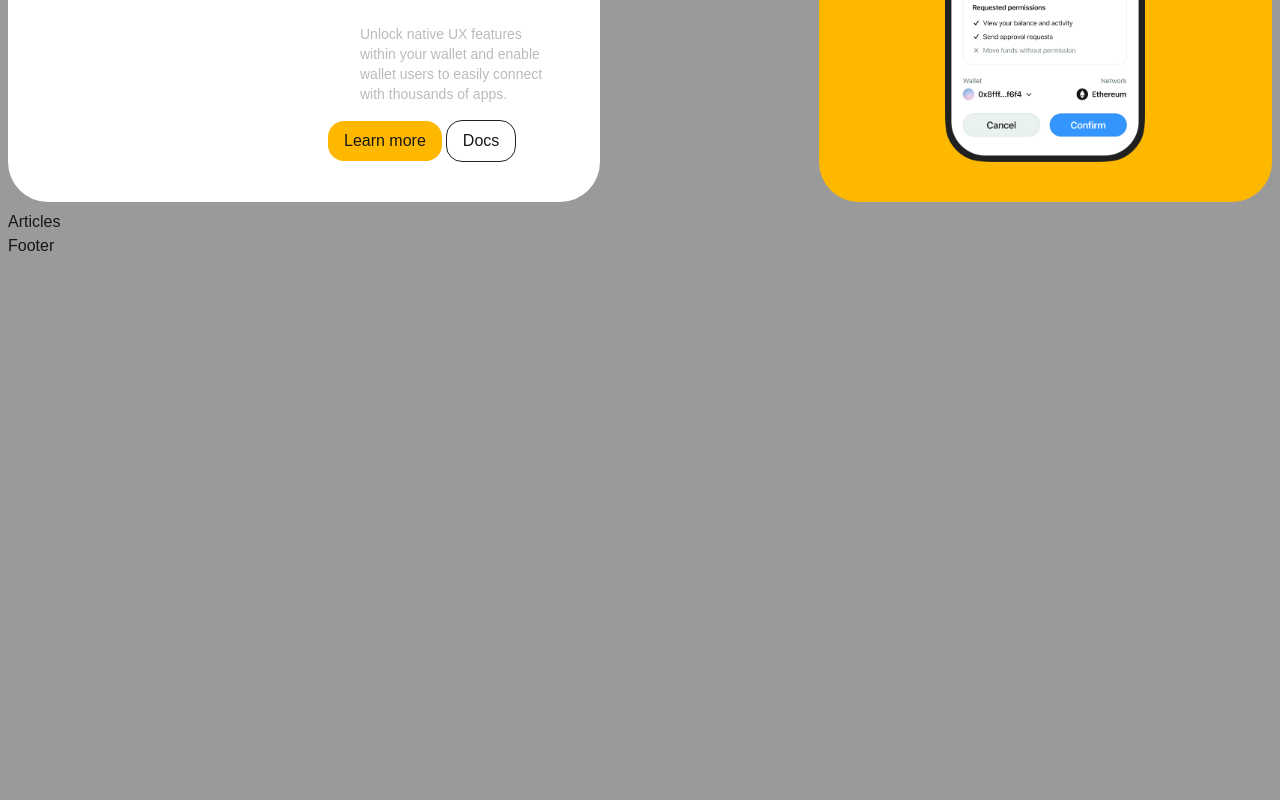
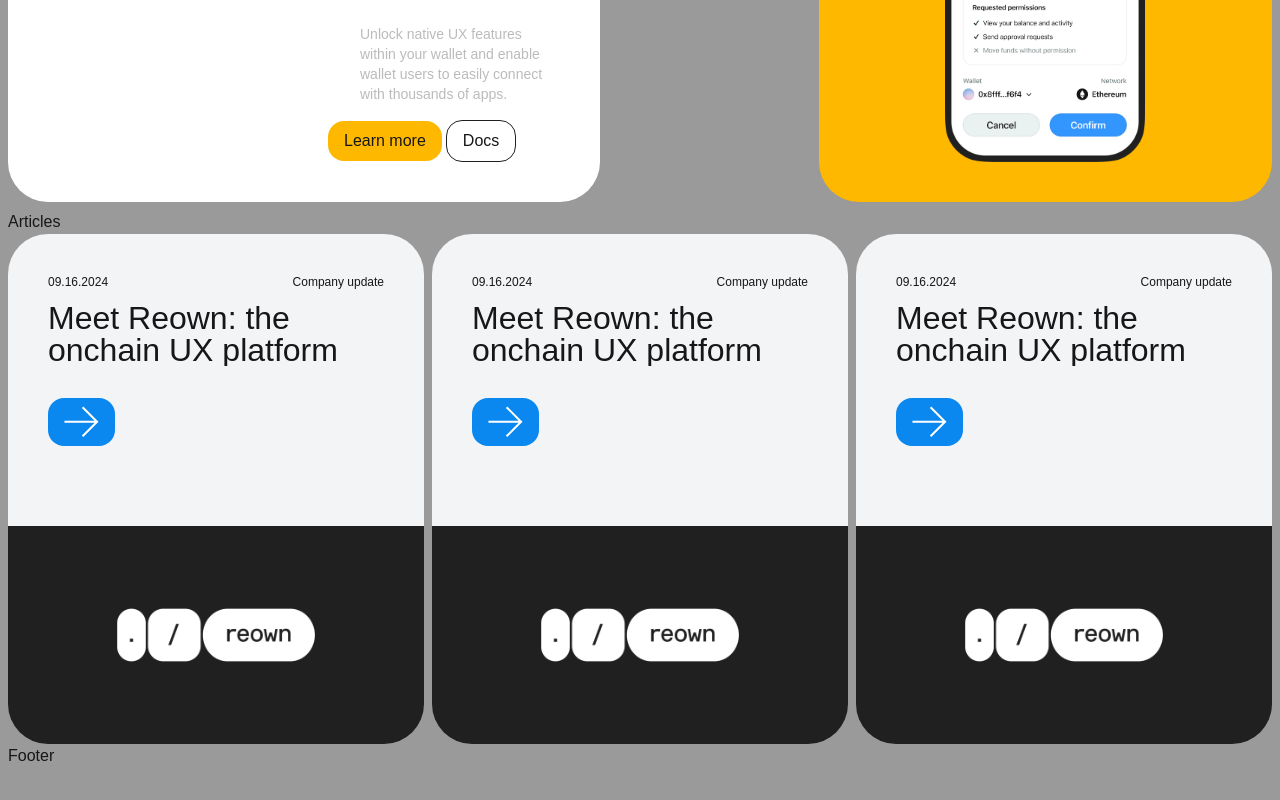
Before and after one commit to Miculino/reown-web, a Next.js app: page / in a window 1280 px wide. Shown: the part 2283-3083 px from the top of the page. Before the commit the page ends 2597 px from the top, so only its background shows below. Built offline with nearby package versions, Linux system fonts and the light colour scheme.

Commit message:
feat(articles): style article card component

```diff
--- /dev/null
+++ b/app/(site)/components/ArticleCard.tsx
@@ -0,0 +1,44 @@
+// Next
+import Link from "next/link";
+import Image from "next/image";
+
+// Components
+import Button from "./Button";
+
+// Icons
+import ArrowIcon from "../icons/Arrow";
+
+export default function ArticleCard() {
+  return (
+    <div className="overflow-hidden rounded-[40px]">
+      <div className="bg-gray-100 p-10 pb-20">
+        <div className="flex justify-between text-xs">
+          <time dateTime="2024-09-16T10:00:00.000Z">09.16.2024</time>
+          <p>Company update</p>
+        </div>
+        <div>
+          <Link href={"https://reown.com/blog/walletconnect-is-now-reown"}>
+            <h3 className="mt-3 text-[32px] line-clamp-2 leading-[1]">
+              Meet Reown: the onchain UX platform
+            </h3>
+          </Link>
+          <Button
+            className="mt-8"
+            color={"dark-gray"}
+            href="https://reown.com/blog/walletconnect-is-now-reown"
+          >
+            <ArrowIcon width={35} height={32} />
+          </Button>
+        </div>
+      </div>
+      <div>
+        <Image
+          src={"/illustrations/Renown.png"}
+          width={2400}
+          height={1260}
+          alt=""
+        />
+      </div>
+    </div>
+  );
+}
--- /dev/null
+++ b/app/(site)/icons/Arrow.tsx
@@ -0,0 +1,24 @@
+import { SVGProps } from "react";
+
+interface ArrowIconProps extends SVGProps<SVGSVGElement> {
+  className?: string;
+}
+
+export default function ArrowIcon({ className, ...props }: ArrowIconProps) {
+  return (
+    <div className={className}>
+      <svg
+        xmlns="http://www.w3.org/2000/svg"
+        viewBox="0 0 35 32"
+        fill="none"
+        {...props}
+      >
+        <path
+          stroke="#fff"
+          stroke-width="2"
+          d="m18.564 1.257 14.523 14.524-14.524 14.524M.475 15.784h31.747"
+        ></path>
+      </svg>
+    </div>
+  );
+}
--- a/app/(site)/layout/articles/Articles.tsx
+++ b/app/(site)/layout/articles/Articles.tsx
@@ -1,3 +1,6 @@
+// Components
+import ArticleCard from "../../components/ArticleCard";
+
 // Styles
 import styles from "./articles.module.scss";
 
@@ -5,5 +8,14 @@
 import clsx from "clsx";
 
 export default function Articles() {
-  return <section className={clsx(styles.articles)}>Articles</section>;
+  return (
+    <section className={clsx(styles.articles)}>
+      <h2>Articles</h2>
+      <div className="grid gap-2 grid-cols-1 md:grid-cols-2 lg:grid-cols-3">
+        <ArticleCard />
+        <ArticleCard />
+        <ArticleCard />
+      </div>
+    </section>
+  );
 }
```
Also changed, not shown: public/icons/Arrow.svg (added).
